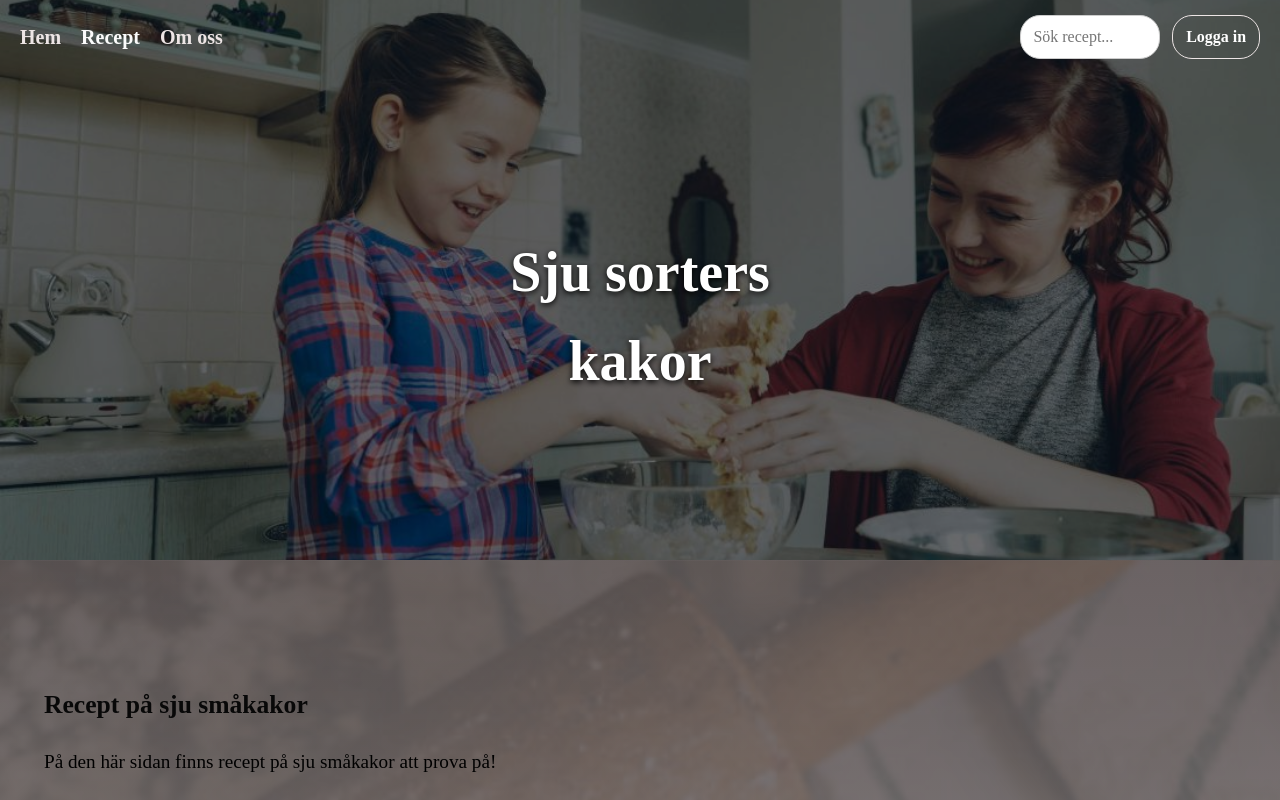
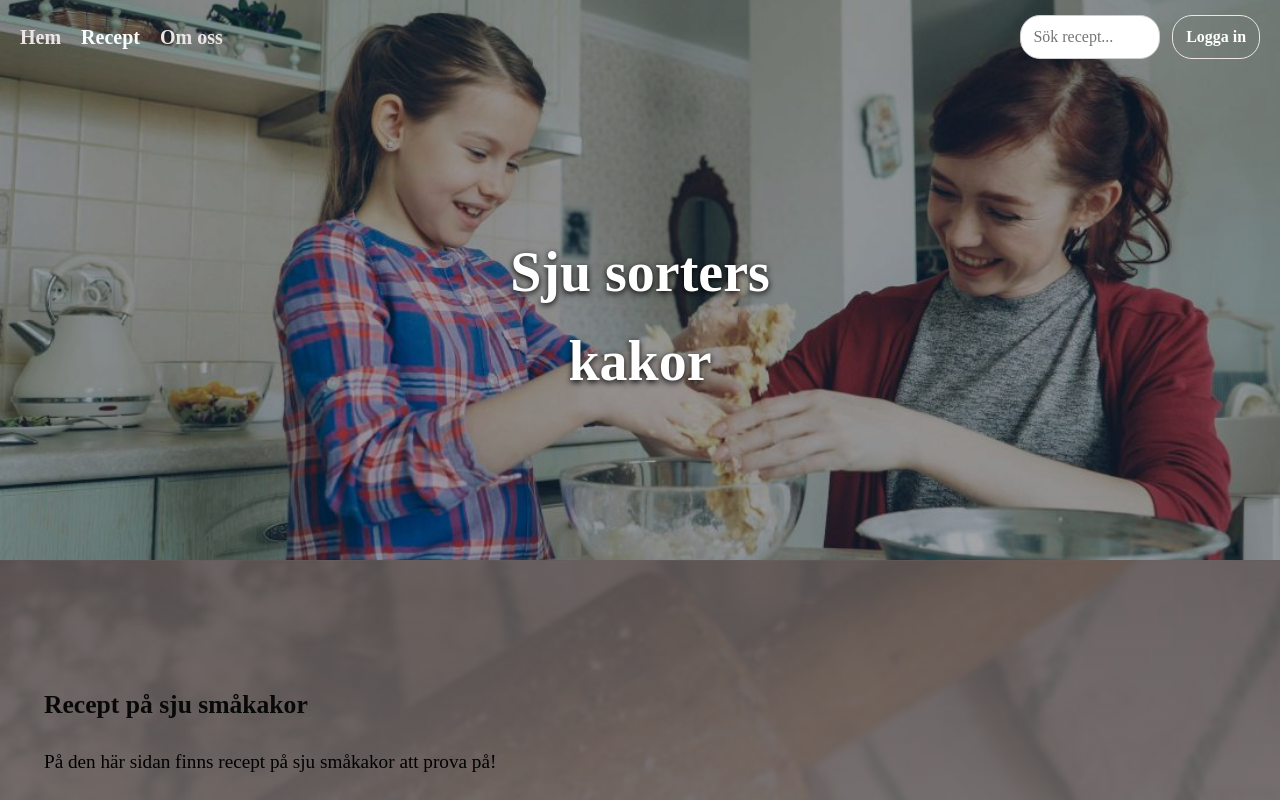
Before and after one commit to Souhar-26/sju.sorters.kakor.css.uppgift, a website: page index.html in a window 1280 px wide. Shown: the top 800 px of the page. Drawn offline with Linux system fonts and the light colour scheme; a web font is replaced by a local one.

Commit message:
Brighten the hero image
Co-authored-by: Copilot <223556219+Copilot@users.noreply.github.com>

```diff
--- a/css/style.css
+++ b/css/style.css
@@ -63,7 +63,7 @@ color: #0d6efd;
     object-fit: cover;
     object-position: center center;
     display: block;
-    filter: brightness(45%);
+    filter: brightness(70%);
 }
 /*hero bild används för att skapa en hero bild som är 100% bred och 300px hög. Bilden är centrerad och beskuren för att passa in i hero sektionen.*/
 /*jag använder absolute positionering för att placera rubriken i mitten av hero sektionen. Jag använder transform för att flytta rubriken upp och vänster med 50% av dess egen bredd och höjd. Jag använder text-shadow för att skapa en skugga bakom texten för att göra den mer läsbar mot bakgrunden.*/
```
